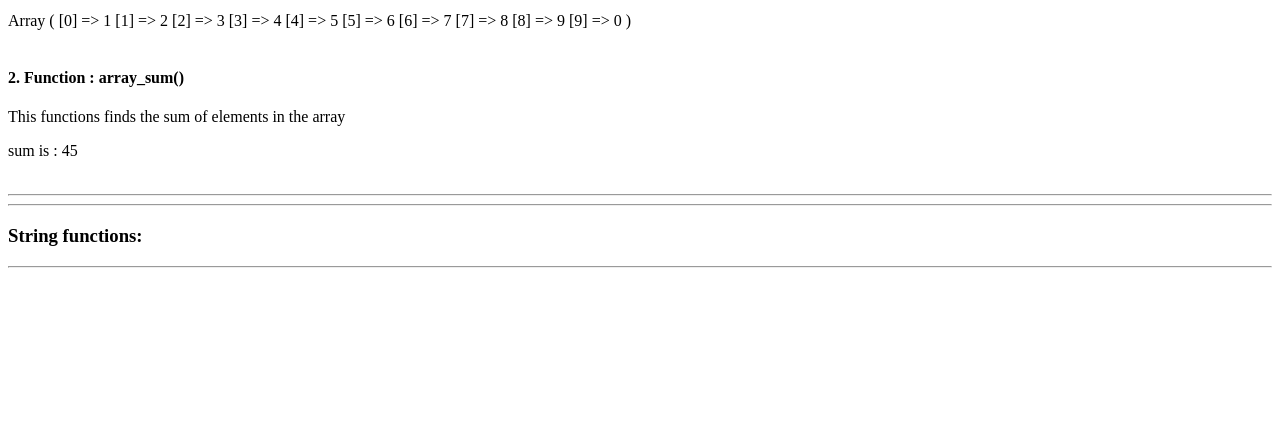
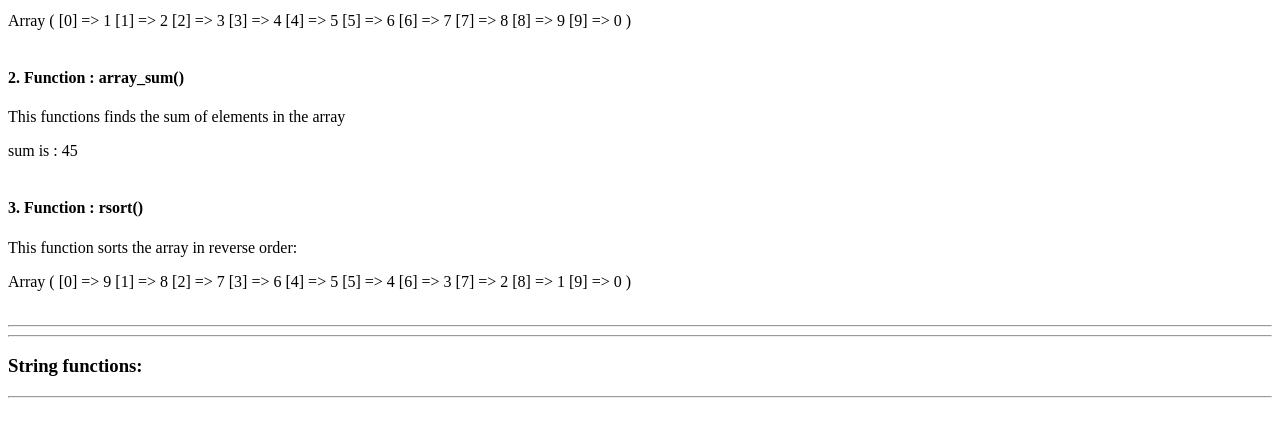
Before and after one commit to sachinmathewjose/homework3-stringarray, a PHP site: page / in a window 1280 px wide. Shown: the part 192-629 px from the top of the page. Run offline with PHP 8.4, Linux system fonts and the light colour scheme.

Commit message:
added function 3

```diff
--- a/index.php
+++ b/index.php
@@ -6,7 +6,6 @@ $obj->stringFunctions();
 class main {
 	public $sampleArray = array(1,2,3,4,5,6,7,8,9,0);
 	public function __construct() {
-		#$sampleArray = {1,2,3,4,5,6,7,8,9,0};
 		echo "<h1>Welcome to the Demostration of Array and String functions</h1>";
 	}
 
@@ -14,7 +13,7 @@ class main {
 		echo '<h3>Array functions: </h3><hr>';
 		$this->printrArray();
 		$this->sumArray();
-
+		$this->sortArray();
 		echo "<hr><hr>";
 	}
 
@@ -33,12 +32,19 @@ class main {
 		echo "<br><br>";
 	}
 
+	public function sortArray() {
+		echo "<h4>3. Function :<b> rsort()</b></h4>";
+		echo "<p>This function sorts the array in reverse order: <p>";
+		rsort($this->sampleArray);
+		print_r($this->sampleArray);
+		echo "<br><br>";
+	}
+
 	public function pArray() {
 		echo "<h4>2. Function :<b> </b></h4>";
 		echo "<p> <p>";
 		echo "<br><br>";
 	}
-
 
 
 #*********************************************************************************************************
```
